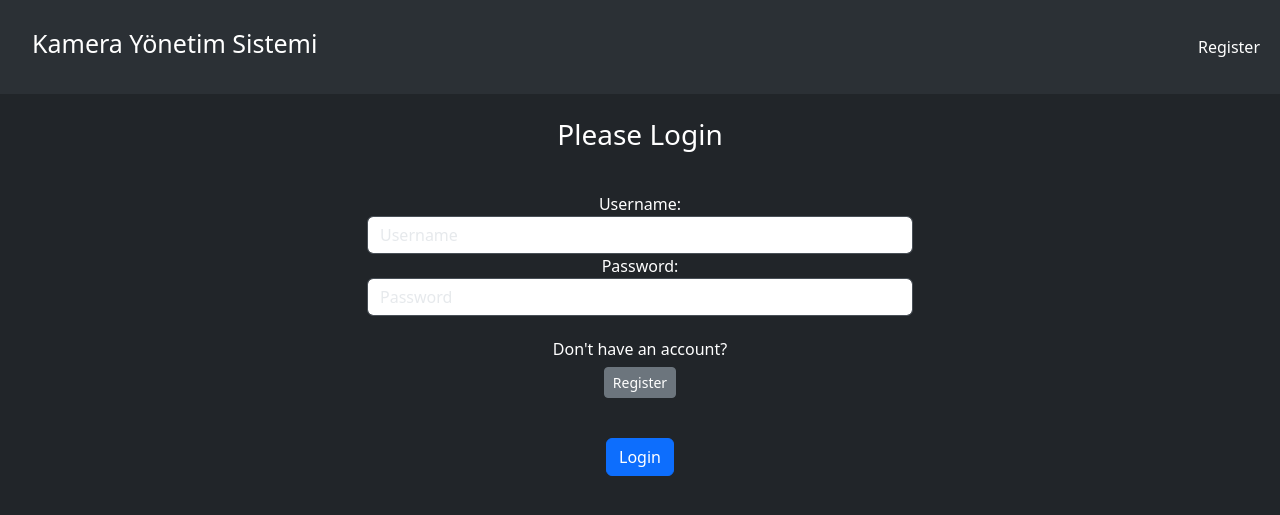
After one commit to mehmetzmn/wildfire-detection, a Flask app: page /login in a window 1280 px wide. The commit adds this page. Shown: the top 515 px of the page. Run offline with Flask 3, Linux system fonts and the light colour scheme.

Commit message:
login page added, user authentication provided

```diff
--- a/UI/app.py
+++ b/UI/app.py
@@ -3,15 +3,20 @@ from email.message import EmailMessage
 from email.mime.multipart import MIMEMultipart
 from email.mime.image import MIMEImage
 from flask import Flask, render_template, request, redirect, url_for, flash
+from flask_bcrypt import Bcrypt
+from flask_login import LoginManager, login_user, UserMixin
 from flask_sqlalchemy import SQLAlchemy
 from datetime import datetime
 import smtplib
 import ssl
 
+
 app = Flask(__name__)
 app.config['SQLALCHEMY_DATABASE_URI'] = 'sqlite:///cameras.db'
 app.config['SECRET_KEY'] = '9ccad4f9bbbba1a4090e3110'
 db = SQLAlchemy(app)
+bcrypt = Bcrypt(app)
+login_manager = LoginManager(app)
 app.app_context().push() # adding this line to avoid write this "with app.app_context():" line everytime on python shell
 
 """
@@ -20,12 +25,29 @@ TODO: Decide whether to each user has their own cameras or not.
 
 """
 
-class User(db.Model):
+@login_manager.user_loader
+def load_user(user_id):
+    return User.query.get(int(user_id))
+
+
+class User(db.Model, UserMixin):
     id = db.Column(db.Integer(), primary_key=True)
     username = db.Column(db.String(length=30), nullable=False, unique=True)
     email_address = db.Column(db.String(length=50), nullable=False, unique=True)
     password_hash = db.Column(db.String(length=60), nullable=False)
     cameras = db.relationship('Camera', backref='user', lazy=True)
+
+    @property
+    def password(self):
+        return self.password
+
+    @password.setter
+    def password(self, plain_text_password):
+        self.password_hash = bcrypt.generate_password_hash(plain_text_password).decode('utf-8')
+
+    def check_password_correction(self, attempted_password):
+        return bcrypt.check_password_hash(self.password_hash, attempted_password)
+
 
 
 class Camera(db.Model):
@@ -67,6 +89,11 @@ class RegisterForm(FlaskForm):
     submit = SubmitField(label='Submit') # Submit
 
 
+class LoginForm(FlaskForm):
+    username = StringField(label='Username:', validators=[DataRequired()])
+    password = PasswordField(label='Password:', validators=[DataRequired()])
+    login= SubmitField(label='Login')
+
 
 @app.route('/register', methods=['GET', 'POST'])
 def register_page():
@@ -74,7 +101,7 @@ def register_page():
     if form.validate_on_submit():
         user_to_create = User(username=form.username.data,
                               email_address= form.email_address.data,
-                              password_hash=form.password1.data)
+                              password=form.password1.data)
         db.session.add(user_to_create)
         db.session.commit()
         return redirect(url_for('home'))
@@ -83,6 +110,21 @@ def register_page():
             flash(f'There was an error with creating a user: {err_msg}', category='danger')
     return render_template('register.html', form=form)
 
+
+@app.route('/login', methods=['GET', 'POST'])
+def login_page():
+    form = LoginForm()
+    if form.validate_on_submit():
+        attempted_user = User.query.filter_by(username=form.username.data).first()
+        if attempted_user and attempted_user.check_password_correction(
+            attempted_password=form.password.data
+            ):
+            login_user(attempted_user)
+            flash(f'Success! You are logged in as: {attempted_user.username}', category='success')
+            return redirect(url_for('home'))
+        else:
+            flash('Username and password are not match! Please try again', category='danger')
+    return render_template('login.html', form=form)
 
 
 @app.route('/')
--- /dev/null
+++ b/UI/templates/login.html
@@ -0,0 +1,48 @@
+{% extends 'base.html' %}
+
+{% block title %}
+    Login Page
+{% endblock %}
+
+{% block navbar %}
+        <!-- Register button -->
+        <ul class="navbar-nav mb-auto mb-2 mb-lg-0">
+            <li class="nav-item">
+                <a class="nav-link active" href="{{ url_for('register_page') }}">Register</a>
+            </li>
+        </ul>
+{% endblock %}
+
+
+{% block content %}
+    <body class="text-center">
+        <div class="container" style="color: white;">
+            <div class="row">
+                <div class="col-md-6 mx-auto">
+                    <form method="POST" class="form-signin" style="color: white">
+                        {{ form.hidden_tag() }}
+                        <br>
+                        <h1 class="h3 mb-3 font-weight-normal">
+                            Please Login
+                        </h1>
+                        <br>
+                        {{ form.username.label() }}
+                        {{ form.username(class='form-control', placeholder='Username', style='background-color: white;') }}
+
+                        {{ form.password.label() }}
+                        {{ form.password(class='form-control', placeholder='Password', style='background-color: white;') }}
+                        <br>
+                        <div class="checkbox mb-3">
+                            <h6>Don't have an account?</h6>
+                            <a class="btn btn-sm btn-secondary" href="{{ url_for('register_page') }}">Register</a>
+
+                        </div>
+
+                        <br>
+                        {{ form.login(class='btn bth-lg btn-block btn-primary') }}
+                    </form>
+                </div>
+            </div>
+        </div>
+    </body>
+{% endblock %}
```
Also changed, not shown: UI/templates/home.html (+13 -7 lines), UI/templates/register.html (+19 -1 lines), UI/instance/cameras.db.
